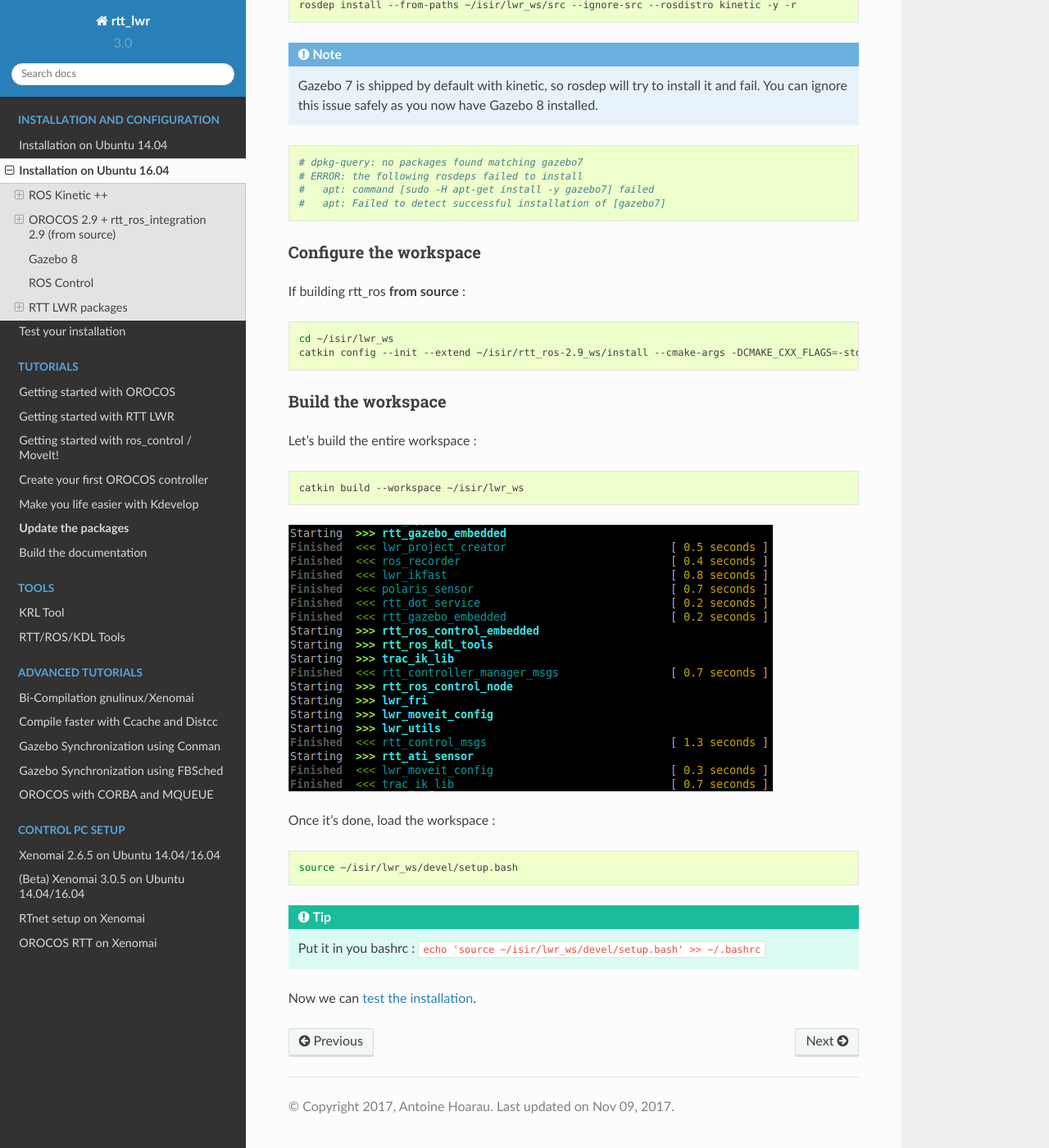
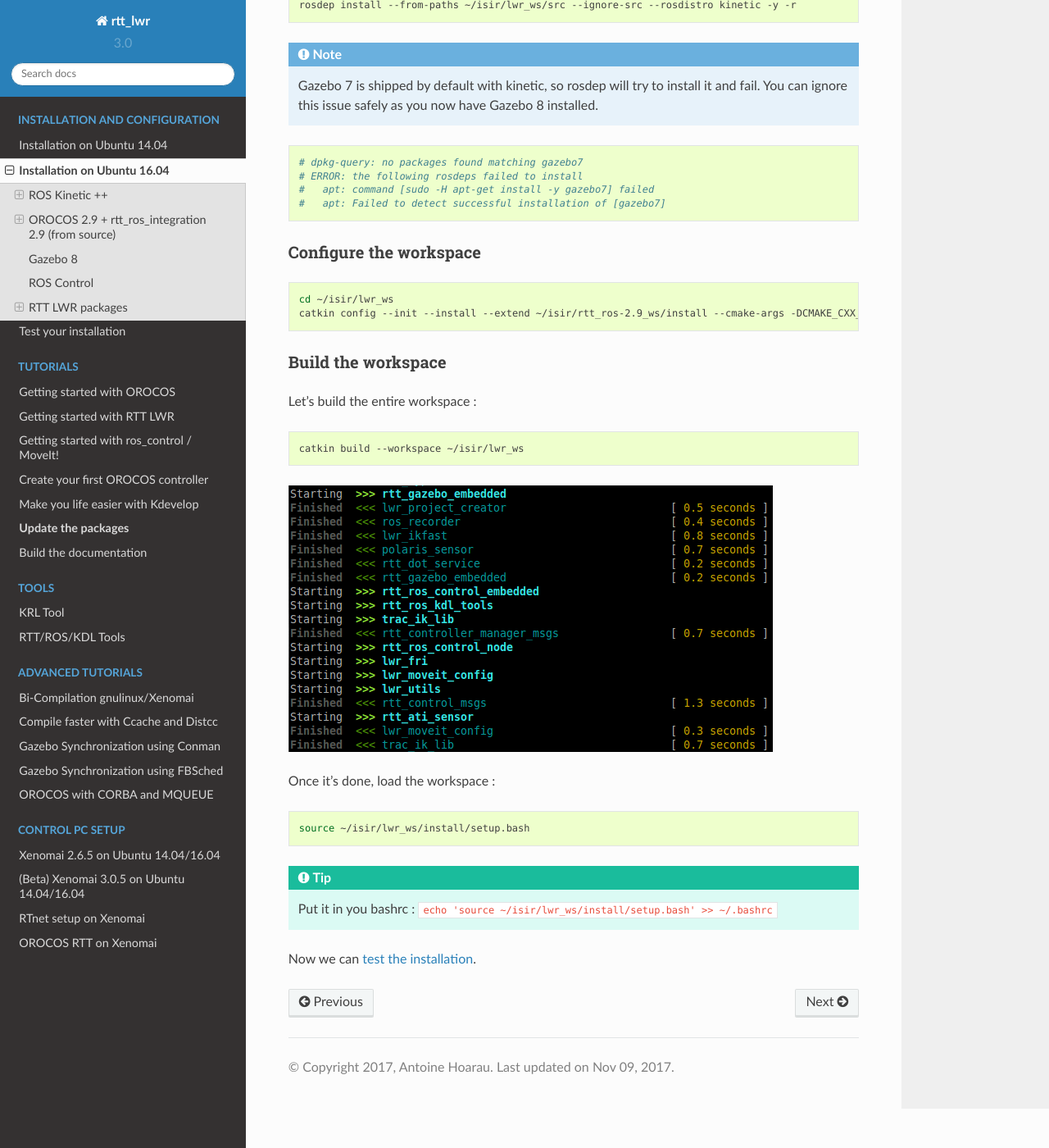
Before and after one commit to kuka-isir/rtt_lwr, a Sphinx documentation site: the page built from docs/source/install/install-16.04-kinetic.rst, in a window 1280 px wide and 1400 px high, scrolled down 3072 px. Shown: the whole window at 82% size. Built offline with Sphinx 7.4.7 and the Read the Docs theme 2.0.0, drawn with Linux system fonts in a browser that asks for light colours.

Commit message:
use install config

```diff
--- a/docs/source/install/install-16.04-kinetic.rst
+++ b/docs/source/install/install-16.04-kinetic.rst
@@ -181,12 +181,10 @@
 Configure the workspace
 ~~~~~~~~~~~~~~~~~~~~~~~
 
-If building rtt_ros **from source** :
-
 .. code-block:: bash
 
     cd ~/isir/lwr_ws
-    catkin config --init --extend ~/isir/rtt_ros-2.9_ws/install --cmake-args -DCMAKE_CXX_FLAGS=-std=c++11 -DCMAKE_BUILD_TYPE=Release
+    catkin config --init --install --extend ~/isir/rtt_ros-2.9_ws/install --cmake-args -DCMAKE_CXX_FLAGS=-std=c++11 -DCMAKE_BUILD_TYPE=Release
 
 Build the workspace
 ~~~~~~~~~~~~~~~~~~~
@@ -203,8 +201,8 @@
 
 .. code-block:: bash
 
-    source ~/isir/lwr_ws/devel/setup.bash
+    source ~/isir/lwr_ws/install/setup.bash
 
-.. tip:: Put it in you bashrc : ``echo 'source ~/isir/lwr_ws/devel/setup.bash' >> ~/.bashrc``
+.. tip:: Put it in you bashrc : ``echo 'source ~/isir/lwr_ws/install/setup.bash' >> ~/.bashrc``
 
 Now we can :doc:`test the installation <test-install>`.
```
